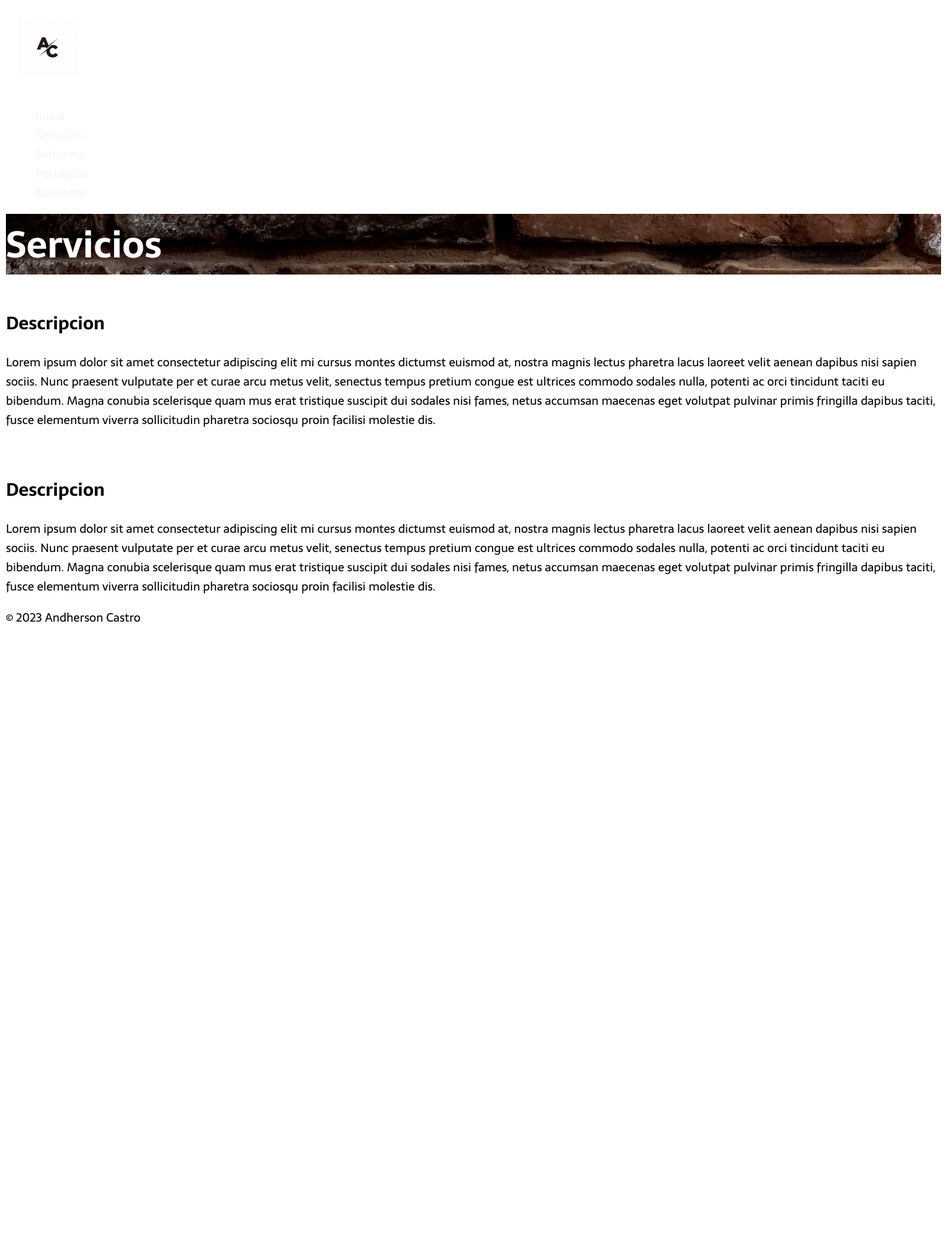
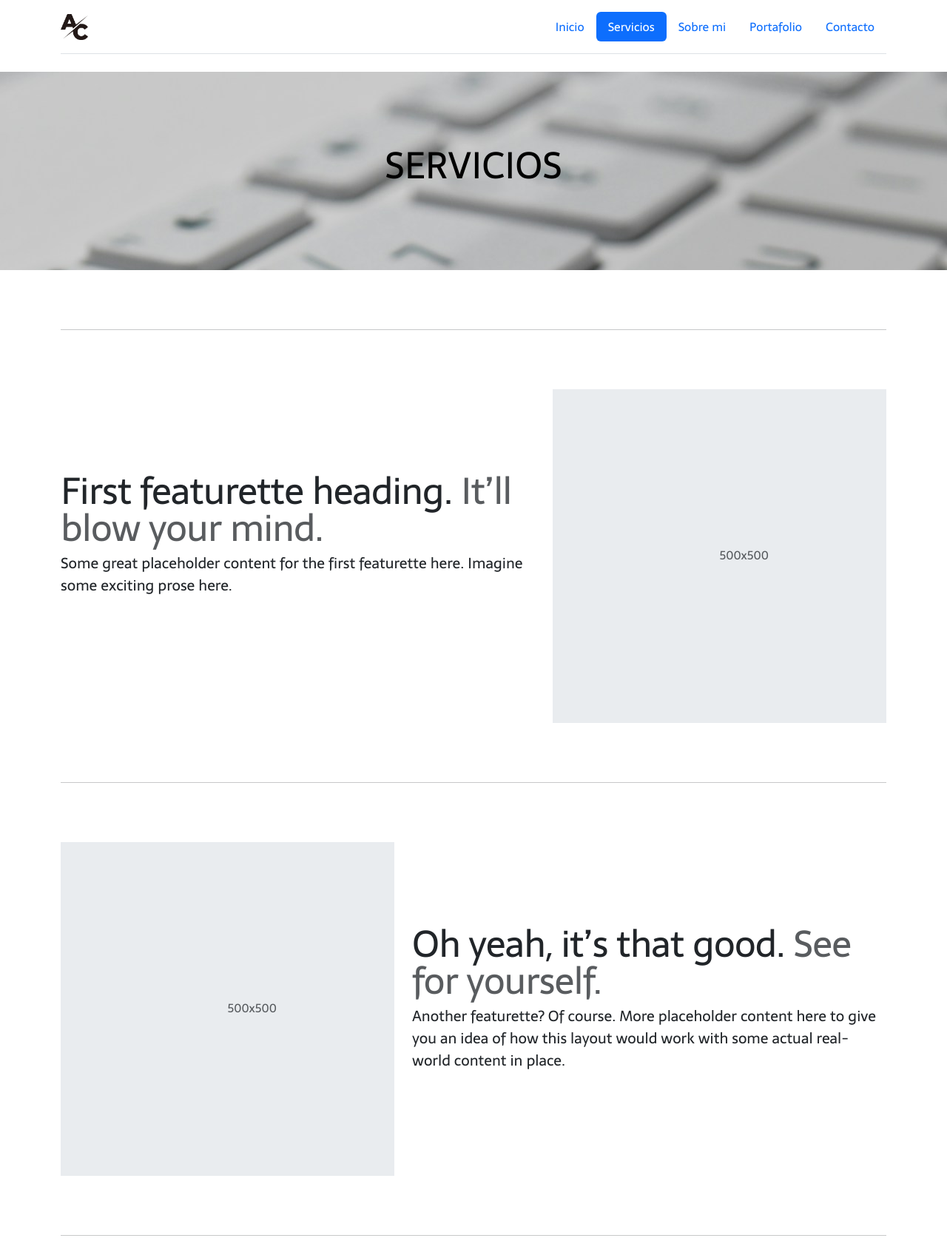
Before and after one commit to xtir82/portafolio, a plain HTML site: page servicios.html in a window 1280 px wide. Shown: the top 1673 px of the page at 74% size. Before the commit the page ends 863 px from the top, so only its background shows below. Drawn offline with nearby package versions, Linux system fonts and the light colour scheme.

Commit message:
Actualizacion pagina de Servicios

```diff
--- a/assets/styles.css
+++ b/assets/styles.css
@@ -1,5 +1,9 @@
 *{
   font-family: Sarala;
+}
+
+.flex-center-y {
+  align-items: center;
 }
 
 /*ICONOS SECCION DESCRIPCION*/
@@ -7,6 +11,39 @@
   width: 4rem;
   height: 4rem;
   border-radius: .75rem;
+}
+
+/*SERVICIOS*/
+.jumbotron-servicios {
+  background-image: url(./img/code-services2.jpg);
+  ;
+}
+
+.featurette-divider {
+  margin: 5rem 0; /* Space out the Bootstrap <hr> more */
+}
+
+.featurette-heading {
+  letter-spacing: -.05rem;
+}
+
+@media (min-width: 40em) {
+  /* Bump up size of carousel content */
+  .carousel-caption p {
+    margin-bottom: 1.25rem;
+    font-size: 1.25rem;
+    line-height: 1.4;
+  }
+
+  .featurette-heading {
+    font-size: 50px;
+  }
+}
+
+@media (min-width: 62em) {
+  .featurette-heading {
+    margin-top: 7rem;
+  }
 }
 
 /* MENU */
--- a/servicios.html
+++ b/servicios.html
@@ -4,8 +4,11 @@
 <head>
     <meta charset="UTF-8" />
     <meta name="viewport" content="width=device-width, initial-scale=1.0" />
+    <title>Andher DEV</title>
+
+    <!--BOOTSTRAP & CSS-->
+    <link href="https://cdn.jsdelivr.net/npm/bootstrap@5.3.2/dist/css/bootstrap.min.css" rel="stylesheet" integrity="sha384-T3c6CoIi6uLrA9TneNEoa7RxnatzjcDSCmG1MXxSR1GAsXEV/Dwwykc2MPK8M2HN" crossorigin="anonymous">
     <link rel="stylesheet" type="text/css" href="assets/styles.css">
-    <title>Andher DEV</title>
 
     <!--FUENTES-->
     <link rel="preconnect" href="https://fonts.googleapis.com">
@@ -14,46 +17,112 @@
 </head>
 
 <body>
-    <header>
-        <a><img class="menu-logo" src="assets/img/Logo AC.jpg" alt="Logo AC"></a>
-        <nav class="menu">
-            <ul>
-                <li><a href="index.html">Inicio</a></li>
-                <li><a href="#">Servicios</a></li>
-                <li><a href="sobre-mi.html">Sobre mi</a></li>
-                <li><a href="portafolio.html">Portafolio</a></li>
-                <li><a href="contacto.html">Contacto</a></li>
-            </ul>
-        </nav>
+  <!--HEADER-->
+  <div class="container">
+    <header class="d-flex flex-wrap justify-content-center py-3 mb-4 border-bottom">
+      <a href="/" class="d-flex align-items-center mb-3 mb-md-0 me-md-auto link-body-emphasis text-decoration-none">
+        <img src="assets/img/Logo AC.png" alt="Logo AC" height="35">
+        <!-- Titulo del Menu <span class="fs-4"></span>-->
+      </a>
+
+      <ul class="nav nav-pills">
+        <li class="nav-item"><a href="index.html" class="nav-link" aria-current="page">Inicio</a></li>
+        <li class="nav-item"><a href="#" class="nav-link active">Servicios</a></li>
+        <li class="nav-item"><a href="sobre-mi.html" class="nav-link">Sobre mi</a></li>
+        <li class="nav-item"><a href="portafolio.html" class="nav-link">Portafolio</a></li>
+        <li class="nav-item"><a href="contacto.html" class="nav-link">Contacto</a></li>
+      </ul>
     </header>
+</div>
+
     <main>
-        <!--Jumbotron-->
-        <div class="contenedor-jumbotron">
-            <!--<img class="jumbotron" src="assets/img/code.jpg" alt="Computadora con codigo en la pantalla colocada sobre una mesa">-->
-            <h1>Servicios</h1>
-        </div>
-
-        <div class="servicios">
-            <img src="" alt="">
-            <div>
-                <h2>Descripcion</h2>
-                <p>Lorem ipsum dolor sit amet consectetur adipiscing elit mi cursus montes dictumst euismod at, nostra magnis lectus pharetra lacus laoreet velit aenean dapibus nisi sapien sociis. Nunc praesent vulputate per et curae arcu metus velit, senectus tempus pretium congue est ultrices commodo sodales nulla, potenti ac orci tincidunt taciti eu bibendum. Magna conubia scelerisque quam mus erat tristique suscipit dui sodales nisi fames, netus accumsan maecenas eget volutpat pulvinar primis fringilla dapibus taciti, fusce elementum viverra sollicitudin pharetra sociosqu proin facilisi molestie dis.</p>
+        <!--JUMBOTRON-->
+        <div class="p-5 text-center bg-body-tertiary jumbotron-servicios">
+            <div class="container py-5 ">
+              <h1 class="text-body-emphasis">SERVICIOS</h1>
+              <p class="col-lg-8 mx-auto lead"></p>
             </div>
         </div>
 
-        <div class="servicios">
-            <img src="" alt="">
-            <div>
-                <h2>Descripcion</h2>
-                <p>Lorem ipsum dolor sit amet consectetur adipiscing elit mi cursus montes dictumst euismod at, nostra magnis lectus pharetra lacus laoreet velit aenean dapibus nisi sapien sociis. Nunc praesent vulputate per et curae arcu metus velit, senectus tempus pretium congue est ultrices commodo sodales nulla, potenti ac orci tincidunt taciti eu bibendum. Magna conubia scelerisque quam mus erat tristique suscipit dui sodales nisi fames, netus accumsan maecenas eget volutpat pulvinar primis fringilla dapibus taciti, fusce elementum viverra sollicitudin pharetra sociosqu proin facilisi molestie dis.</p>
+        <!--SERVICIOS-->
+        <div class="container marketing">
+          <hr class="featurette-divider">
+
+          <div class="row featurette">
+            <div class="col-md-7">
+              <h2 class="featurette-heading fw-normal lh-1">First featurette heading. <span class="text-body-secondary">It’ll blow your mind.</span></h2>
+              <p class="lead">Some great placeholder content for the first featurette here. Imagine some exciting prose here.</p>
             </div>
+            <div class="col-md-5">
+              <svg class="bd-placeholder-img bd-placeholder-img-lg featurette-image img-fluid mx-auto" width="500" height="500" xmlns="http://www.w3.org/2000/svg" role="img" aria-label="Placeholder: 500x500" preserveAspectRatio="xMidYMid slice" focusable="false"><title>Placeholder</title><rect width="100%" height="100%" fill="var(--bs-secondary-bg)"></rect><text x="50%" y="50%" fill="var(--bs-secondary-color)" dy=".3em">500x500</text></svg>
+            </div>
+          </div>
+
+          <hr class="featurette-divider">
+
+          <div class="row featurette">
+            <div class="col-md-7 order-md-2">
+              <h2 class="featurette-heading fw-normal lh-1">Oh yeah, it’s that good. <span class="text-body-secondary">See for yourself.</span></h2>
+              <p class="lead">Another featurette? Of course. More placeholder content here to give you an idea of how this layout would work with some actual real-world content in place.</p>
+            </div>
+            <div class="col-md-5 order-md-1">
+              <svg class="bd-placeholder-img bd-placeholder-img-lg featurette-image img-fluid mx-auto" width="500" height="500" xmlns="http://www.w3.org/2000/svg" role="img" aria-label="Placeholder: 500x500" preserveAspectRatio="xMidYMid slice" focusable="false"><title>Placeholder</title><rect width="100%" height="100%" fill="var(--bs-secondary-bg)"></rect><text x="50%" y="50%" fill="var(--bs-secondary-color)" dy=".3em">500x500</text></svg>
+            </div>
+          </div>
+
+          <hr class="featurette-divider">
+
+          <div class="row featurette">
+            <div class="col-md-7">
+              <h2 class="featurette-heading fw-normal lh-1">And lastly, this one. <span class="text-body-secondary">Checkmate.</span></h2>
+              <p class="lead">And yes, this is the last block of representative placeholder content. Again, not really intended to be actually read, simply here to give you a better view of what this would look like with some actual content. Your content.</p>
+            </div>
+            <div class="col-md-5">
+              <svg class="bd-placeholder-img bd-placeholder-img-lg featurette-image img-fluid mx-auto" width="500" height="500" xmlns="http://www.w3.org/2000/svg" role="img" aria-label="Placeholder: 500x500" preserveAspectRatio="xMidYMid slice" focusable="false"><title>Placeholder</title><rect width="100%" height="100%" fill="var(--bs-secondary-bg)"></rect><text x="50%" y="50%" fill="var(--bs-secondary-color)" dy=".3em">500x500</text></svg>
+            </div>
+
+          <hr class="featurette-divider">
         </div>
+
+      </div>
+
+      <!--LLAMADA A LA ACCION-->
+      <div class="container col-xxl-8 px-4 py-5">
+        <div class="row flex-lg-row-reverse align-items-center g-5 py-5">
+          <div class="col-10 col-sm-8 col-lg-6">
+            <img src="bootstrap-themes.png" class="d-block mx-lg-auto img-fluid" alt="Bootstrap Themes" width="700" height="500" loading="lazy">
+          </div>
+          <div class="col-lg-6">
+            <h1 class="display-5 fw-bold text-body-emphasis lh-1 mb-3">Responsive left-aligned hero with image</h1>
+            <p class="lead">Quickly design and customize responsive mobile-first sites with Bootstrap, the world’s most popular front-end open source toolkit, featuring Sass variables and mixins, responsive grid system, extensive prebuilt components, and powerful JavaScript plugins.</p>
+            <!--
+              <div class="d-grid gap-2 d-md-flex justify-content-md-start">
+              <button type="button" class="btn btn-primary btn-lg px-4 me-md-2">Primary</button>
+              <button type="button" class="btn btn-outline-secondary btn-lg px-4">Default</button>
+            </div>
+          -->
+          </div>
+        </div>
+      </div>
     </main>
-    <footer>
-        <div>
-            <p>&copy; 2023 Andherson Castro</p>
-        </div>
-    </footer>
+
+    <!--FOOTER-->
+    <div class="container">
+        <footer class="d-flex flex-wrap justify-content-between align-items-center py-3 my-4 border-top">
+          <div class="col-md-4 d-flex align-items-center">
+            <a href="/" class="mb-3 me-2 mb-md-0 text-body-secondary text-decoration-none lh-1">
+              <svg class="bi" width="30" height="24"><use xlink:href="#bootstrap"></use></svg>
+            </a>
+            <span class="mb-3 mb-md-0 text-body-secondary">© 2023 Andherson Castro</span>
+          </div>
+
+          <ul class="nav col-md-4 justify-content-end list-unstyled d-flex">
+            <li class="ms-3"><a class="text-body-secondary" href="#"><i class="fa-brands fa-linkedin" height="30"><use xlink:href="#twitter"></use></i></a></li>
+            <li class="ms-3"><a class="text-body-secondary" href="#"><i class="fa-brands fa-instagram" height="30"><use xlink:href="#instagram"></use></i></a></li>
+            <li class="ms-3"><a class="text-body-secondary" href="#"><svg class="bi" width="24" height="24"><use xlink:href="#facebook"></use></svg></a></li>
+          </ul>
+        </footer>
+    </div>
 </body>
 
 </html>
```
Also changed, not shown: index.html (+6 -3 lines), assets/img/code-services.jpg (added), assets/img/code-services2.jpg (added).
